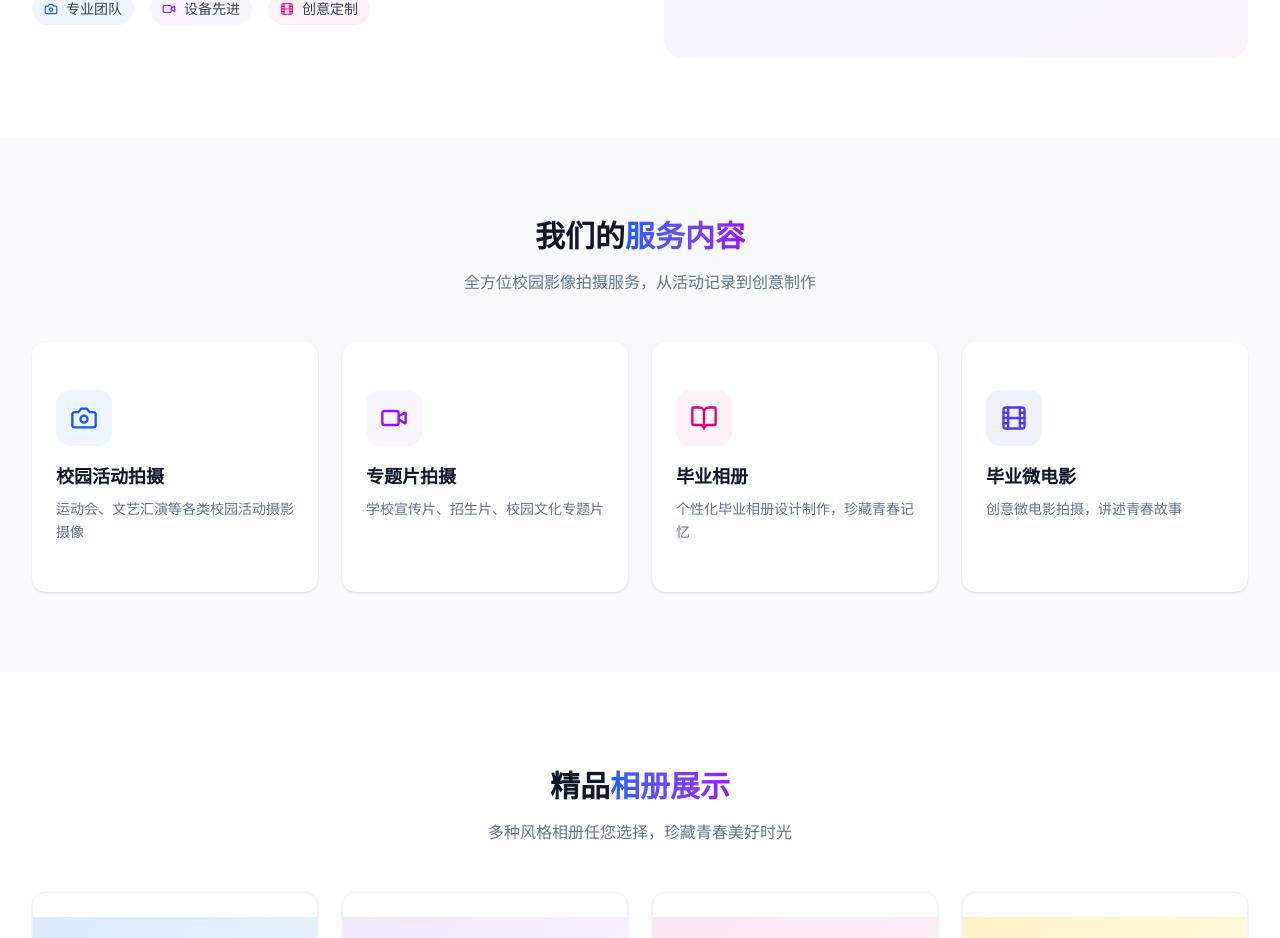
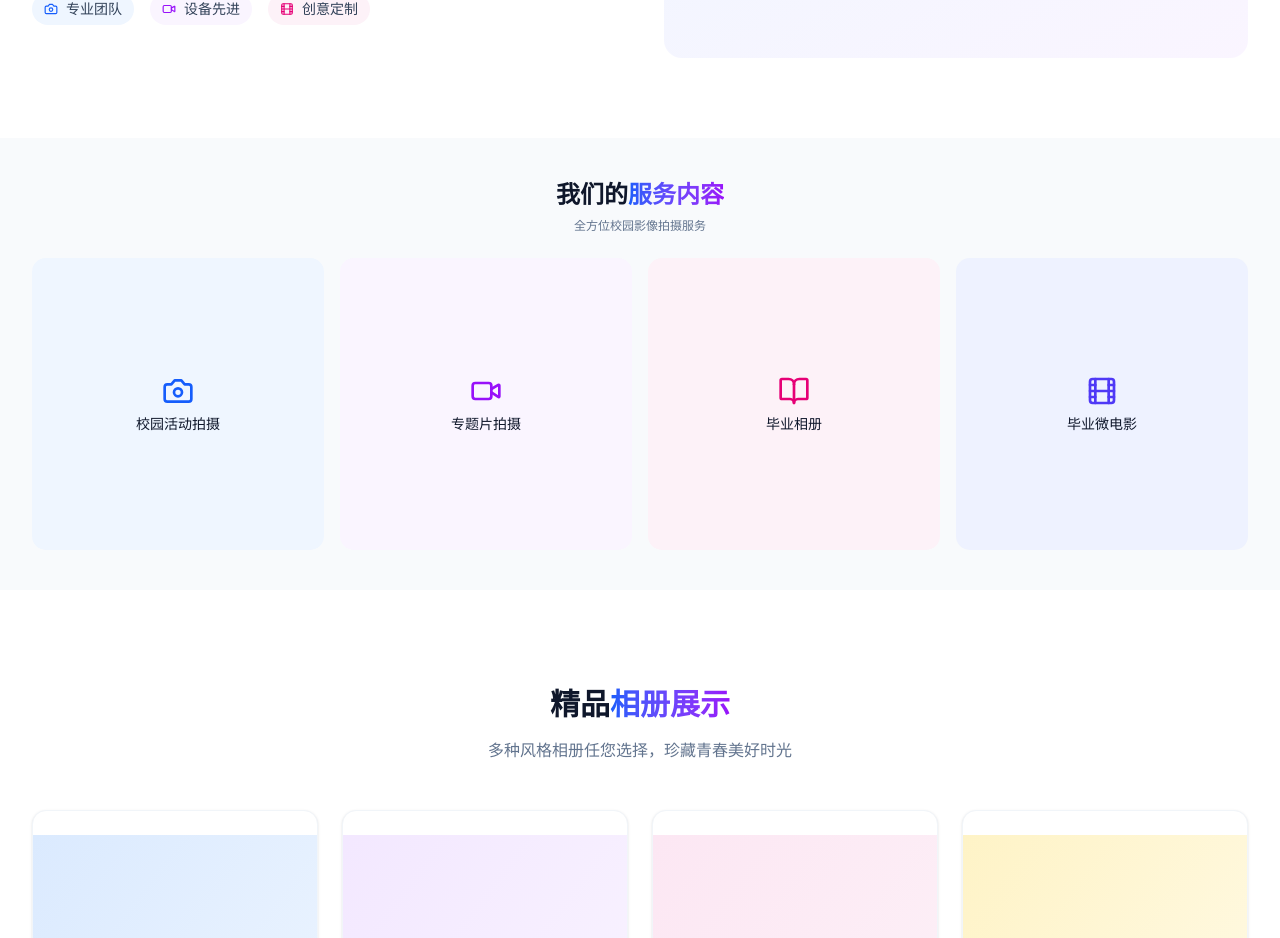
Before and after one commit to avajiangjiang/guangying-campus, a Next.js app: page / in a window 1280 px wide. Shown: the part 977-1915 px from the top of the page. Built offline with nearby package versions, Linux system fonts and the light colour scheme.

Commit message:
style: 优化服务内容版块布局
- 服务内容改为紧凑的一排4列布局
- 移动端和桌面端统一为4列显示
- 缩小整体padding和卡片尺寸
- 使用正方形卡片，图标+标题简洁展示
- 去除描述文字，让版块更精简

```diff
--- a/src/app/page.tsx
+++ b/src/app/page.tsx
@@ -183,32 +183,33 @@ export default function Home() {
       </section>
 
       {/* 服务内容 */}
-      <section id="services" className="py-12 md:py-20 bg-slate-50">
+      <section id="services" className="py-6 md:py-10 bg-slate-50">
         <div className="max-w-7xl mx-auto px-4 lg:px-8">
-          <div className="text-center mb-8 md:mb-12">
-            <h2 className="text-xl md:text-3xl font-bold text-slate-900 mb-2 md:mb-4">
+          <div className="text-center mb-4 md:mb-6">
+            <h2 className="text-lg md:text-2xl font-bold text-slate-900 mb-1 md:mb-2">
               我们的<span className="bg-gradient-to-r from-blue-600 to-purple-600 bg-clip-text text-transparent">服务内容</span>
             </h2>
-            <p className="text-xs md:text-base text-slate-500 max-w-xl mx-auto">
-              全方位校园影像拍摄服务，从活动记录到创意制作
+            <p className="text-[10px] md:text-xs text-slate-500">
+              全方位校园影像拍摄服务
             </p>
           </div>
 
-          <div className="grid grid-cols-2 lg:grid-cols-4 gap-3 md:gap-6">
+          <div className="grid grid-cols-4 gap-2 md:gap-4">
             {services.map((service, index) => (
-              <Card key={index} className="group hover:shadow-lg transition-all duration-300 border-none shadow-sm bg-white">
-                <CardContent className="p-4 md:p-6">
-                  <div className={`w-10 h-10 md:w-14 md:h-14 rounded-xl flex items-center justify-center mb-3 md:mb-4 ${
-                    index === 0 ? 'bg-blue-50' : index === 1 ? 'bg-purple-50' : index === 2 ? 'bg-pink-50' : 'bg-indigo-50'
-                  }`}>
-                    <service.icon className={`w-5 h-5 md:w-7 md:h-7 ${
-                      index === 0 ? 'text-blue-600' : index === 1 ? 'text-purple-600' : index === 2 ? 'text-pink-600' : 'text-indigo-600'
-                    }`} />
-                  </div>
-                  <h3 className="text-sm md:text-lg font-semibold text-slate-900 mb-1 md:mb-2">{service.title}</h3>
-                  <p className="text-xs md:text-sm text-slate-500 leading-relaxed hidden md:block">{service.description}</p>
-                </CardContent>
-              </Card>
+              <div key={index} className="group cursor-pointer">
+                <div className={`aspect-square rounded-xl flex flex-col items-center justify-center p-2 md:p-4 transition-all duration-300 ${
+                  index === 0 ? 'bg-blue-50 hover:bg-blue-100' :
+                  index === 1 ? 'bg-purple-50 hover:bg-purple-100' :
+                  index === 2 ? 'bg-pink-50 hover:bg-pink-100' : 'bg-indigo-50 hover:bg-indigo-100'
+                }`}>
+                  <service.icon className={`w-5 h-5 md:w-8 md:h-8 mb-1 md:mb-2 ${
+                    index === 0 ? 'text-blue-600' :
+                    index === 1 ? 'text-purple-600' :
+                    index === 2 ? 'text-pink-600' : 'text-indigo-600'
+                  }`} />
+                  <h3 className="text-[10px] md:text-sm font-medium text-slate-900 text-center leading-tight">{service.title}</h3>
+                </div>
+              </div>
             ))}
           </div>
         </div>
```
